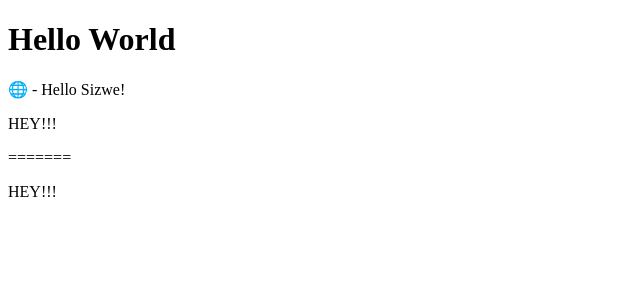
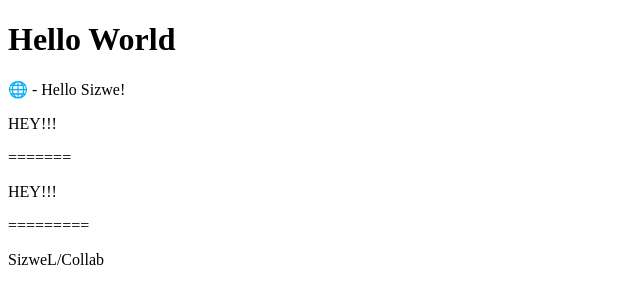
Before and after one commit to SizweL/Collab, a plain HTML site: page index.html in a window 1280 px wide. Shown: the whole page, without its empty margins (0-640 px from the left). Drawn offline with Linux system fonts and the light colour scheme.

Commit message:
Group Bio

```diff
--- a/index.html
+++ b/index.html
@@ -16,6 +16,10 @@ HEY!!!
 =======
 
 <p>HEY!!!</p>
+=========
+<p>
+SizweL/Collab
+</p>
 
  </body>
  </html>
```
